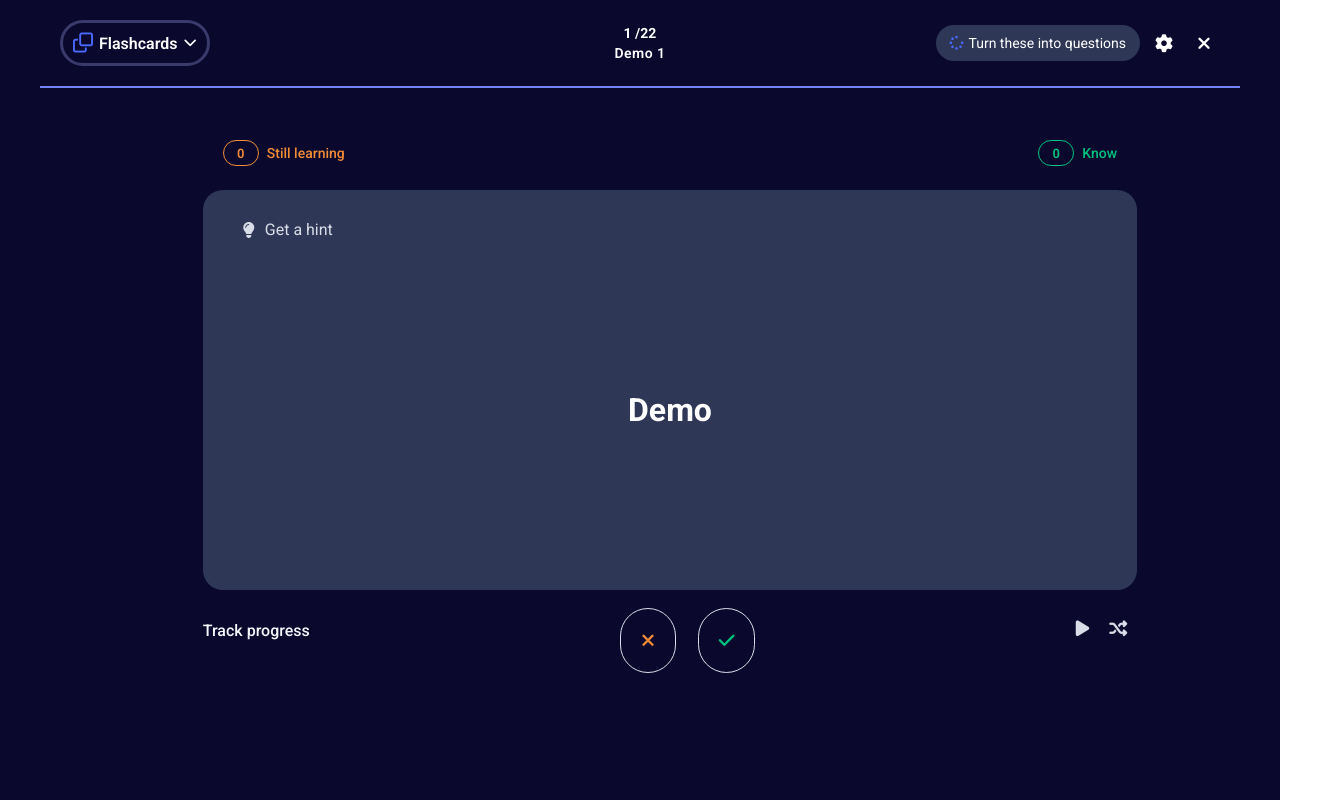
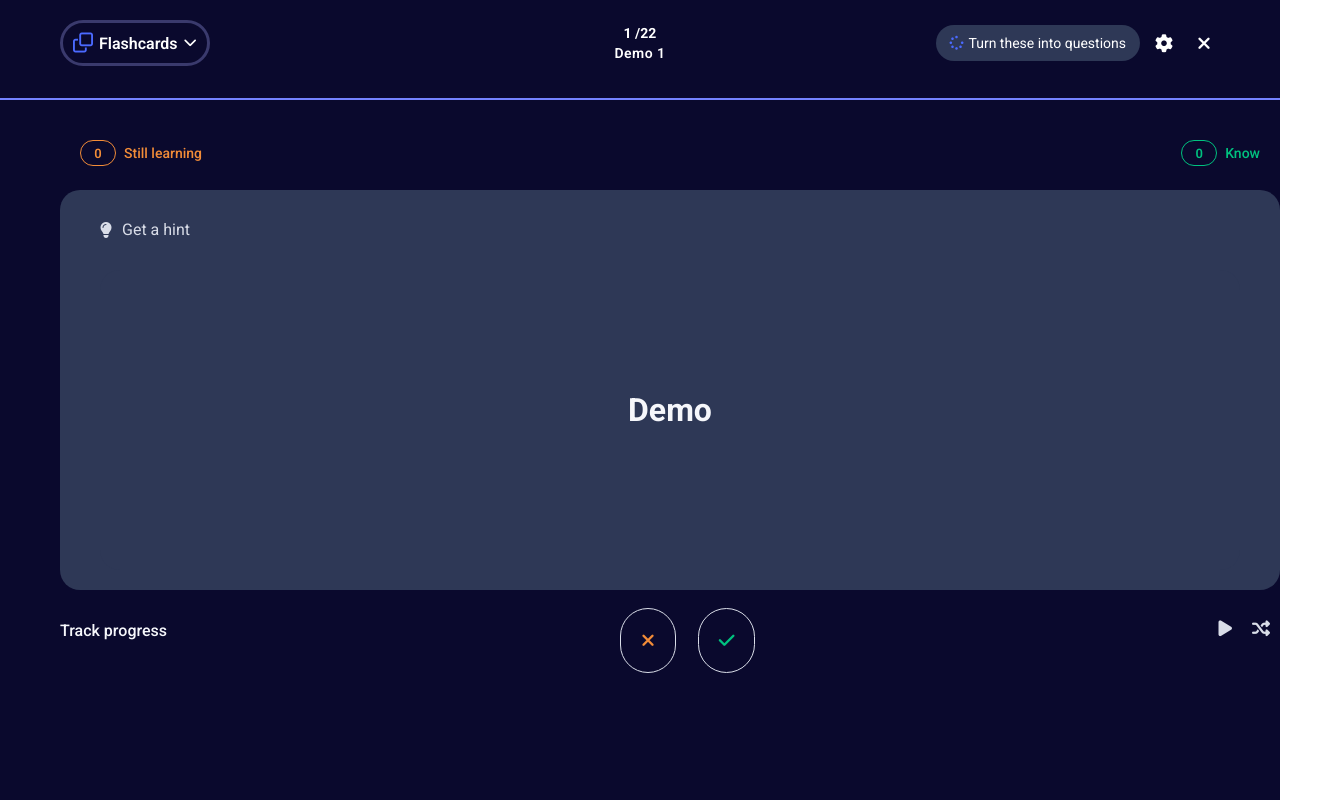
Before and after one commit to tnanh1407/quizletWebApp, a React (Vite) app in the folder FrontEnd/: page /1/flashcards in a window 1280 px wide. Shown: the top 800 px of the page, 1320 px wide, since content can reach past the window. Built offline with nearby package versions, Linux system fonts and the light colour scheme.

Commit message:
update fix

```diff
--- a/FrontEnd/src/components/FlashCardItems/FunctionFlashCard/FlashCard/CssFunctionFlashCard.css
+++ b/FrontEnd/src/components/FlashCardItems/FunctionFlashCard/FlashCard/CssFunctionFlashCard.css
@@ -166,6 +166,22 @@
   padding-top: 30px;
 }
 
+.function-flashcard-maincontent {
+  width: 100%;
+  height: 100%;
+  color: #f6f7fb;
+  padding: 20px 0 0 0;
+  /*overflow-y: auto;
+  scrollbar-width: none;*/
+}
+
+.function-flashcard-content {
+  max-width: 1265px;
+  height: 100vh;
+  margin-left: auto;
+  margin-right: auto;
+}
+
 .progress-tracker {
   display: flex;
   justify-content: space-between;
@@ -308,7 +324,7 @@
 }
 
 /* Flashcard Container and Flip Effect */
-.flashcard-container {
+.function-flashcard-container {
   position: relative;
   width: 100%;
   height: 300px; /* Đặt chiều cao cố định cho thẻ */
@@ -330,7 +346,7 @@
   transform: rotateX(180deg);
 }*/
 
-.flashcard-side {
+.function-flashcard-side {
   position: absolute;
   width: 100%;
   height: 100%;
@@ -401,12 +417,12 @@
   }
 } */
 
-.flashcard-container .flipped .front {
+.function-flashcard-container .flipped .front {
   transform: rotateY(-180deg);
   z-index: 1;
 }
 
-.flashcard-container .flipped .back {
+.function-flashcard-container .flipped .back {
   transform: rotateY(0deg);
   z-index: 2;
 }
--- a/FrontEnd/src/components/FlashCardItems/FunctionFlashCard/FlashCard/FunctionFlashCard.jsx
+++ b/FrontEnd/src/components/FlashCardItems/FunctionFlashCard/FlashCard/FunctionFlashCard.jsx
@@ -8,6 +8,8 @@ export default function FunctionFlashCard({ isPadded }) {
   const [stillLearning, setStillLearning] = useState(0);
   const [know, setKnow] = useState(0);
   const [isCompleted, setIsCompleted] = useState(false);
+  const [learningCards, setLearningCards] = useState([]);
+
   const navigate = useNavigate();
   const location = useLocation();
 
@@ -27,6 +29,8 @@ export default function FunctionFlashCard({ isPadded }) {
     { term: "Study", definition: "Nghiên cứu" },
   ];
 
+  const [currentFlashcards, setCurrentFlashcards] = useState(flashcards);
+
   const handleFlip = () => {
     setFlipped(!flipped);
   };
@@ -34,6 +38,7 @@ export default function FunctionFlashCard({ isPadded }) {
   const handleMark = (type) => {
     if (type === "stillLearning") {
       setStillLearning((prev) => prev + 1);
+      setLearningCards((prev) => [...prev, index]);
     } else if (type === "know") {
       setKnow((prev) => prev + 1);
     }
@@ -62,11 +67,13 @@ export default function FunctionFlashCard({ isPadded }) {
   };
 
   const reset = () => {
+    setCurrentFlashcards(flashcards);
     setIndex(0);
     setFlipped(false);
     setStillLearning(0);
     setKnow(0);
     setIsCompleted(false);
+    setLearningCards([]);
   };
 
   const handlePractice = () => {
@@ -80,6 +87,35 @@ export default function FunctionFlashCard({ isPadded }) {
       setFlipped(lastFlipped);
     }
   };
+
+  const focusOnStillLearning = () => {
+    if (learningCards.length > 0) {
+      const filtered = learningCards.map((i) => currentFlashcards[i]);
+
+      if (filtered.length === 0) {
+        setIsCompleted(true);
+        return;
+      }
+
+      setCurrentFlashcards(filtered);
+      setIndex(0);
+      setFlipped(false);
+      setKnow(0);
+      setStillLearning(0);
+      setIsCompleted(false);
+      setLearningCards([]);
+    } else {
+      setIsCompleted(true);
+    }
+  };
+
+  if (
+    !isCompleted &&
+    (currentFlashcards.length === 0 || index >= currentFlashcards.length)
+  ) {
+    setIsCompleted(true);
+    return null;
+  }
 
   // Lắng nghe phím bất kỳ để điều hướng đến /learn khi hoàn thành
   useEffect(() => {
@@ -139,7 +175,7 @@ export default function FunctionFlashCard({ isPadded }) {
             <button className="practice-btn" onClick={handlePractice}>
               Practice with questions
             </button>
-            <button className="focus-btn">
+            <button className="focus-btn" onClick={focusOnStillLearning}>
               Focus on {stillLearning} Still learning cards
             </button>
             <button className="reset-btn" onClick={reset}>
@@ -164,8 +200,8 @@ export default function FunctionFlashCard({ isPadded }) {
       className="main-flex"
       style={{ paddingLeft: isPadded ? "200px" : "60px" }}
     >
-      <div className="maincontent">
-        <div className="main-content">
+      <div className="function-flashcard-maincontent">
+        <div className="function-flashcard-content">
           <div className="itemflashcard-main">
             <div className="function-flashcard-main">
               <div className="progress-tracker">
@@ -185,16 +221,16 @@ export default function FunctionFlashCard({ isPadded }) {
                   {/*<i class="fa-regular fa-star"></i>*/}
                 </div>
                 <div
-                  className={`flashcard-container ${flipped ? "flipped" : ""}`}
+                  className={`function-flashcard-container ${flipped ? "flipped" : ""}`}
                   onClick={handleFlip}
                 >
                   {/*<div className="flashcard-inner"></div>*/}
-                  <div className="flashcard-side front">
+                  <div className="function-flashcard-side front">
                     <div className="function-flashcard-main-content-contruction">
                       <h1>{flashcards[index].term}</h1>
                     </div>
                   </div>
-                  <div className="flashcard-side back">
+                  <div className="function-flashcard-side back">
                     <div className="function-flashcard-main-content-contruction">
                       <h1>{flashcards[index].definition}</h1>
                     </div>
--- a/FrontEnd/src/components/FlashCardItems/FunctionFlashCard/HeaderFunction/HeaderFunction.css
+++ b/FrontEnd/src/components/FlashCardItems/FunctionFlashCard/HeaderFunction/HeaderFunction.css
@@ -1,8 +1,8 @@
 .header-container {
-  /*background: #202040; */
   background: var(--bg-color);
   height: 100px;
   box-sizing: border-box;
+  border-bottom: 2px solid #7583ff;
 }
 .head-content {
   display: grid;
@@ -12,7 +12,7 @@
   color: #fff;
   max-width: 1200px;
   margin: 0 auto;
-  border-bottom: 2px solid #7583ff;
+  /*border-bottom: 2px solid #7583ff;*/
 }
 
 .column-left {
--- a/FrontEnd/src/components/FlashCardItems/FunctionFlashCard/HeaderFunction/HeaderFunction.jsx
+++ b/FrontEnd/src/components/FlashCardItems/FunctionFlashCard/HeaderFunction/HeaderFunction.jsx
@@ -19,7 +19,7 @@ export default function HeaderFunction() {
     { name: "Blast", icon: "fa fa-rocket", path: null },
     { name: "Match", icon: "fa-brands fa-connectdevelop", path: null },*/
     { name: "Home", icon: null, path: "/" },
-    { name: "Search", icon: null, path: null },
+    { name: "Search", icon: null, path: "/search/allresults" },
   ];
 
   const availableModes = modes.filter((mode) => mode.name !== selectedMode);
--- a/FrontEnd/src/components/FlashCardItems/FunctionFlashCard/Learn/CssFunctionLearn.css
+++ b/FrontEnd/src/components/FlashCardItems/FunctionFlashCard/Learn/CssFunctionLearn.css
@@ -3,6 +3,13 @@
   color: var(--text-color);
   padding-top: 50px;
   background: var(--bg-color);
+}
+
+.function-learn-main-content {
+  max-width: 1265px;
+  height: 100vh;
+  margin-left: auto;
+  margin-right: auto;
 }
 
 /*css thanh tiến độ*/
@@ -193,7 +200,7 @@
 }
 
 /* CSS cho bảng thống kê */
-.main-content h2 {
+.function-learn-main-content h2 {
   font-size: 32px;
   font-weight: 700;
   margin-bottom: 20px;
--- a/FrontEnd/src/components/FlashCardItems/FunctionFlashCard/Learn/FunctionLearn.jsx
+++ b/FrontEnd/src/components/FlashCardItems/FunctionFlashCard/Learn/FunctionLearn.jsx
@@ -189,7 +189,7 @@ export default function FunctionLearn({ isPadded }) {
         className="function-learn"
         style={{ paddingLeft: isPadded ? "200px" : "60px" }}
       >
-        <div className="main-content">
+        <div className="function-learn-main-content">
           <div className="progress-container">
             <span>{correctCount}</span>
             <div className="progress-bar">
--- a/FrontEnd/src/components/FlashCardItems/FunctionFlashCard/Test/CssFunctionTest.css
+++ b/FrontEnd/src/components/FlashCardItems/FunctionFlashCard/Test/CssFunctionTest.css
@@ -6,6 +6,22 @@
   position: relative;
   min-height: 100vh;
   padding-top: 20px;
+}
+
+.function-test-maincontent {
+  width: 100%;
+  height: 100%;
+  color: #f6f7fb;
+  padding: 20px 0 0 0;
+  /*overflow-y: auto;
+  scrollbar-width: none;*/
+}
+
+.function-test-main-content {
+  max-width: 1265px;
+  height: 100%;
+  margin-left: auto;
+  margin-right: auto;
 }
 
 .sidebar {
@@ -81,7 +97,7 @@
 
 .btn-nav {
   position: fixed;
-  top: 80px;
+  top: 150px;
   left: 20px;
   z-index: 1100;
   background: none;
@@ -192,21 +208,22 @@
 }
 
 /*css thông báo submit*/
-.modal {
+.test-modal {
   display: flex;
   position: fixed;
   top: 20%;
   left: 50%;
   transform: translate(-50%, -50%);
-  width: 100vw;
+  width: 40vw;
   height: 50vh;
-  background: rgba(0, 0, 0, 0.9);
+  background: rgba(0, 0, 0, 0.8);
   justify-content: center;
   align-items: center;
   z-index: 1300;
+  border-radius: 10px;
 }
 
-.modal-content {
+.test-modal-content {
   /*background: #2e3856;*/
   background: none;
   padding: 30px;
@@ -219,14 +236,14 @@
   overflow-y: auto;
 }
 
-.modal-buttons {
+.test-modal-buttons {
   display: flex;
   justify-content: center;
   gap: 20px;
   margin-top: 20px;
 }
 
-.modal-button {
+.test-modal-button {
   background: #4255ff;
   border: none;
   padding: 10px 20px;
@@ -236,7 +253,7 @@
   cursor: pointer;
 }
 
-.modal-button:hover {
+.test-modal-button:hover {
   background: #423ed8;
 }
 
@@ -307,7 +324,7 @@
   width: 150px;
   height: 150px;
   border-radius: 50%;
-  background: conic-gradient(#18ae79 65%, #da4543 0%);
+  /*background: conic-gradient(#18ae79 65%, #da4543 0%);*/
   display: flex;
   justify-content: center;
   align-items: center;
```
Also changed, not shown: FrontEnd/src/components/FlashCardItems/FunctionFlashCard/Test/FunctionTest.jsx (+10 -8 lines), 1 other file (tests, documents, lock files or other folders).
